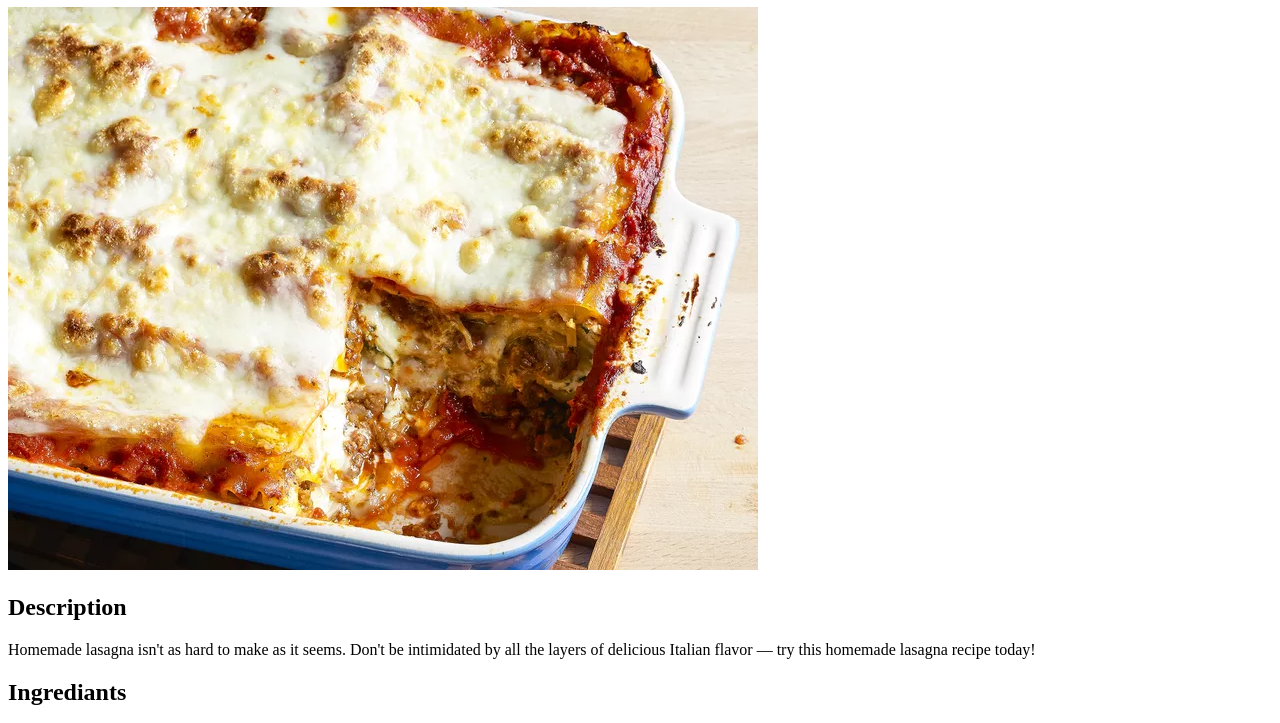
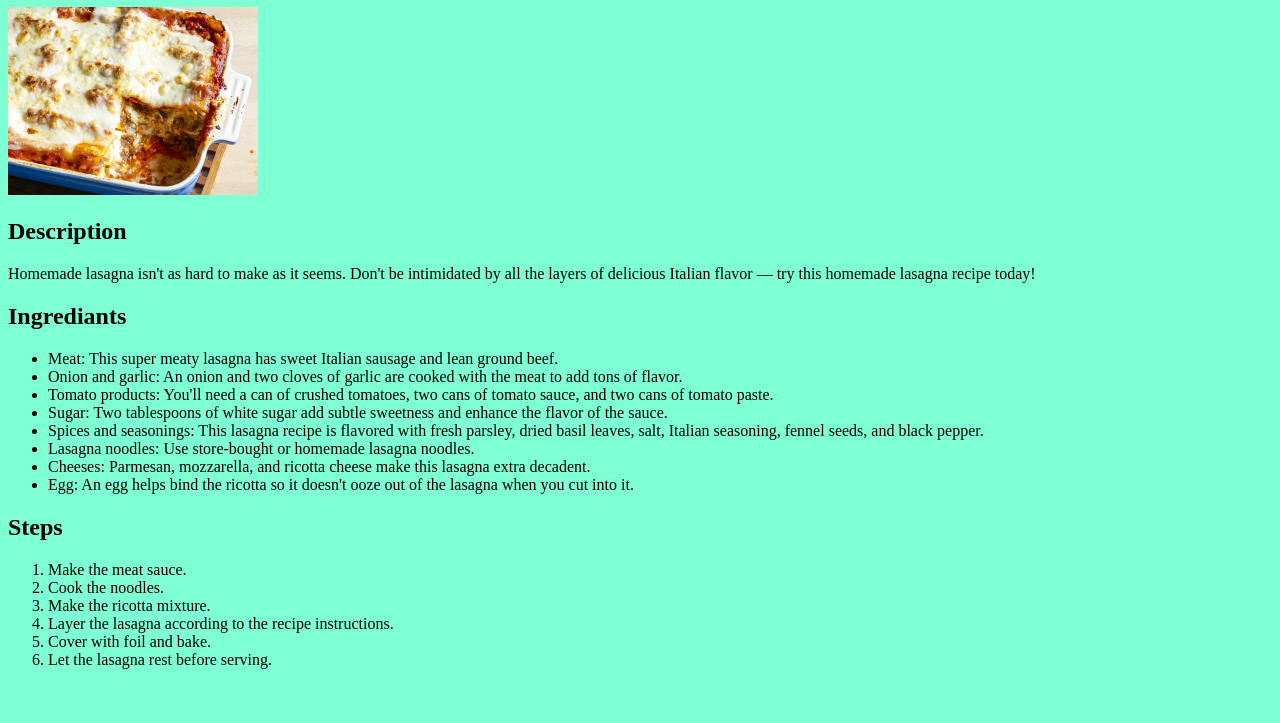
Before and after one commit to jarthur2233/odin-recipes, a plain HTML site: page recipes/lasagna.html in a window 1280 px wide. Shown: the part 73-796 px from the top of the page. Drawn offline with Linux system fonts and the light colour scheme.

Commit message:
Added stylesheet and set basic page style for each page

```diff
--- a/recipes/lasagna.html
+++ b/recipes/lasagna.html
@@ -3,6 +3,7 @@
 <head>
     <meta charset="UTF-8">
     <meta name="viewport" content="width=device-width, initial-scale=1.0">
+    <link rel="stylesheet" href="../styles.css" />
     <title>Lasagna</title>
 </head>
 <body>
--- /dev/null
+++ b/styles.css
@@ -0,0 +1,9 @@
+
+* {
+background-color: aquamarine;
+}
+
+img {
+    height: auto;
+    width: 250px;
+}
```
Also changed, not shown: index.html (+1 -0 lines), recipes/prime_rib.html (+1 -0 lines), recipes/roasted_chicken.html (+1 -0 lines).
